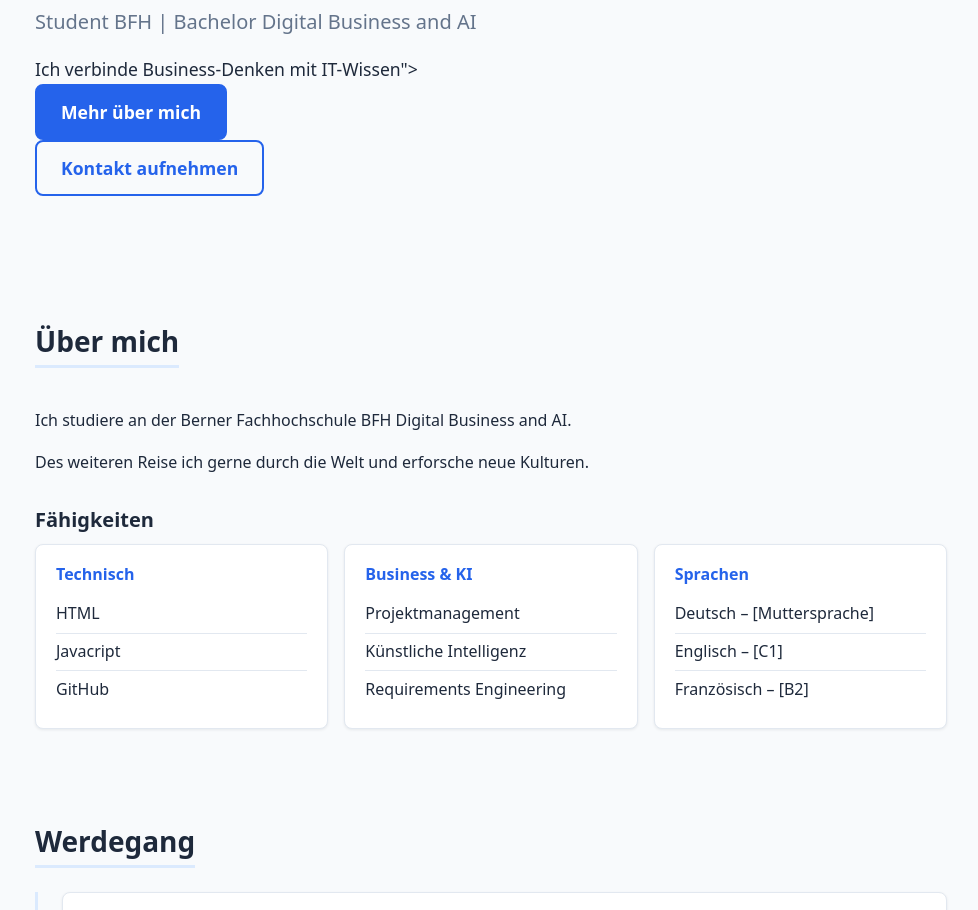
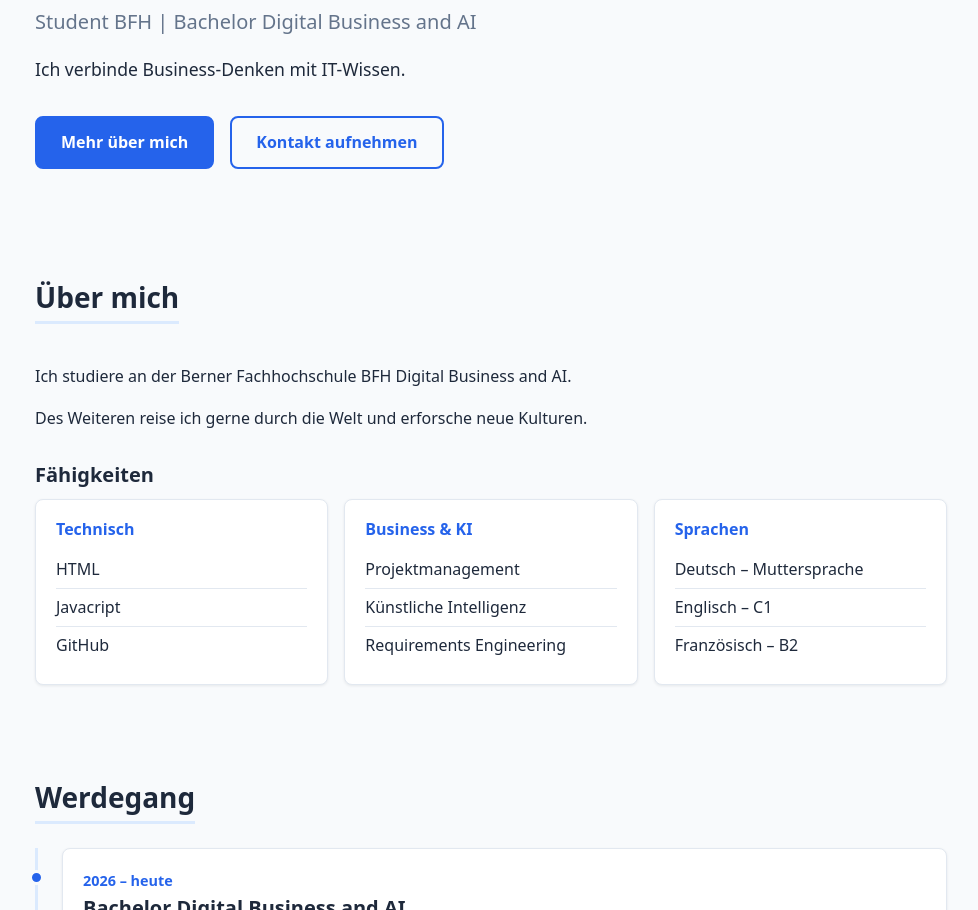
Before and after one commit to noellars/portfolio-page, a plain HTML site: page index.html in a window 1280 px wide. Shown: the part 259-1169 px from the top of the page, without its empty margins (149-1127 px from the left). Drawn offline with Linux system fonts and the light colour scheme.

Commit message:
Verbesserung und Korrigieren vom Code

```diff
--- a/index.html
+++ b/index.html
@@ -46,7 +46,8 @@
       <p class="hero-intro">Hallo, ich bin</p>
       <h1 id="start-titel">Noël Schneider</h1>
       <p class="hero-untertitel">Student BFH | Bachelor Digital Business and AI</p>
-      <p class="hero-text">Ich verbinde Business-Denken mit IT-Wissen">
+      <p class="hero-text">Ich verbinde Business-Denken mit IT-Wissen.</p>
+      <div class="hero-buttons">
         <a class="button" href="#ueber-mich">Mehr über mich</a>
         <a class="button button-sekundaer" href="#kontakt">Kontakt aufnehmen</a>
       </div>
@@ -56,7 +57,7 @@
     <section id="ueber-mich" aria-labelledby="ueber-mich-titel">
       <h2 id="ueber-mich-titel">Über mich</h2>
       <p>Ich studiere an der Berner Fachhochschule BFH Digital Business and AI.</p>
-      <p>Des weiteren Reise ich gerne durch die Welt und erforsche neue Kulturen.</p>
+      <p>Des Weiteren reise ich gerne durch die Welt und erforsche neue Kulturen.</p>
 
       <h3>Fähigkeiten</h3>
       <div class="skills">
@@ -79,9 +80,9 @@
         <section aria-labelledby="skills-sprachen">
           <h4 id="skills-sprachen">Sprachen</h4>
           <ul>
-            <li>Deutsch – [Muttersprache]</li>
-            <li>Englisch – [C1]</li>
-            <li>Französisch – [B2]</li>
+            <li>Deutsch – Muttersprache</li>
+            <li>Englisch – C1</li>
+            <li>Französisch – B2</li>
           </ul>
         </section>
       </div>
@@ -94,7 +95,7 @@
       <ol class="timeline" reversed>
         <li>
           <article>
-            <p class="zeitraum"><time datetime="2025">[2025]</time> – heute</p>
+            <p class="zeitraum"><time datetime="2026">2026</time> – heute</p>
             <h3>Bachelor Digital Business and AI</h3>
             <p class="ort">Berner Fachhochschule BFH</p>
             <p>Business and AI</p>
```
Also changed, not shown: Images/Favicon.png (added), Images/Portrait.png (added).
